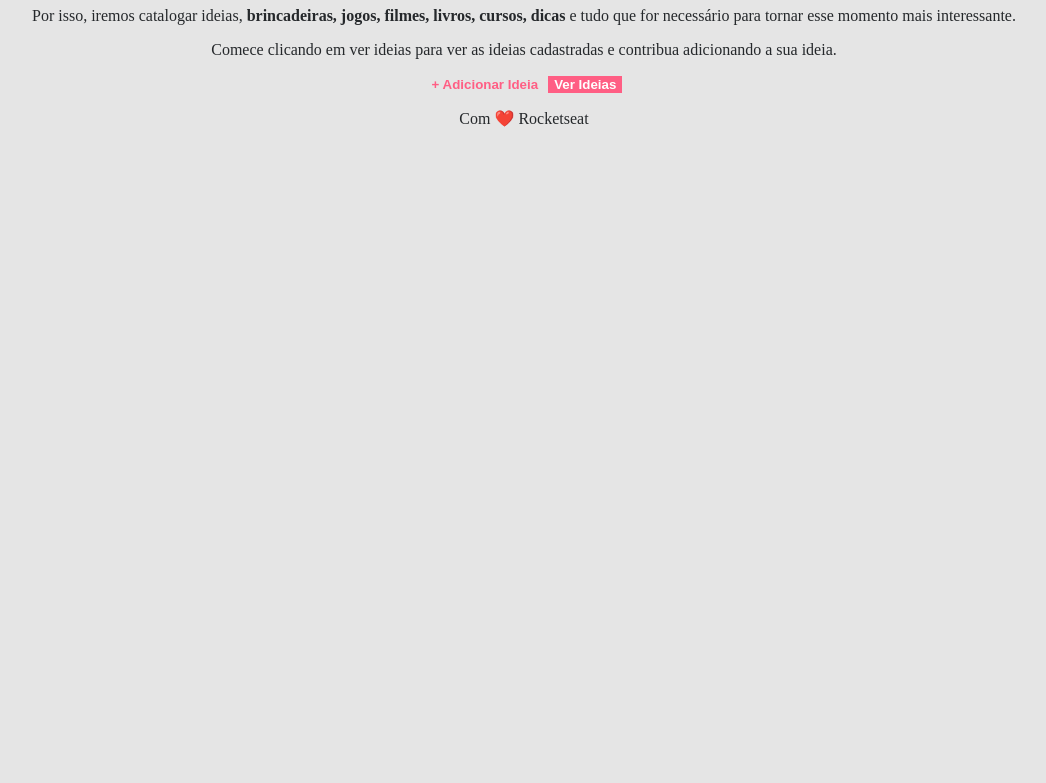
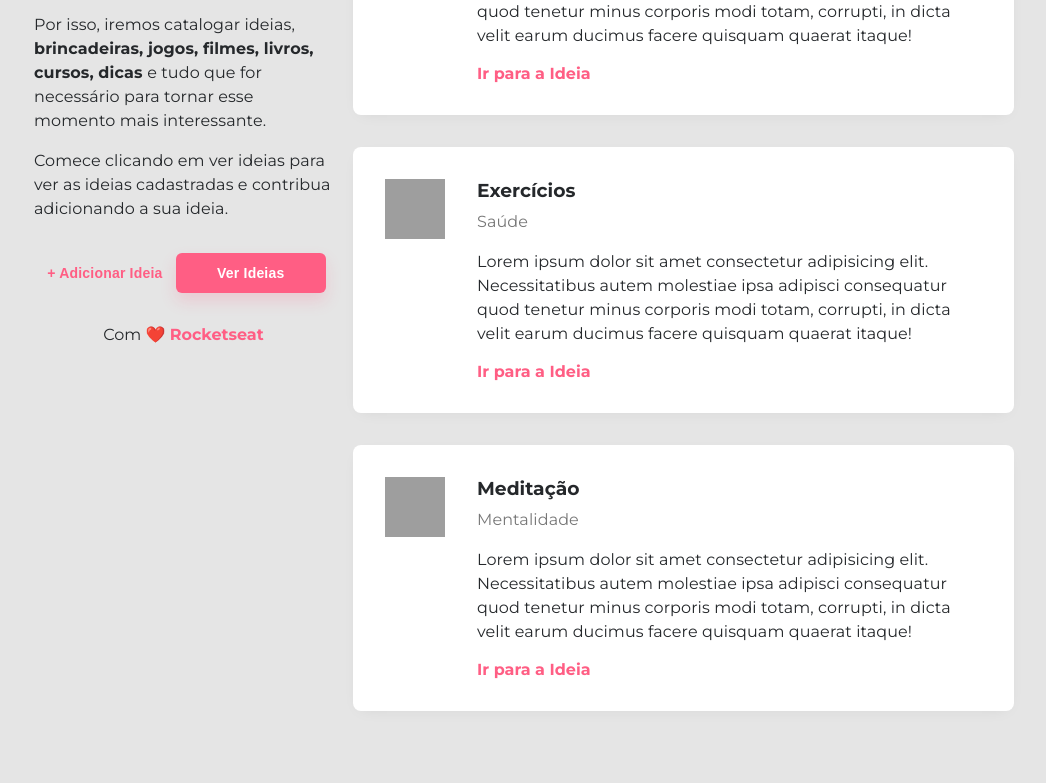
Before and after one commit to MyLearnHub/Bootcamp-Full-Stack-Rocketseat, a plain HTML site: page index.html in a window 1280 px wide. Shown: the part 191-974 px from the top of the page, without its empty margins (116-1162 px from the left). Before the commit the page ends 800 px from the top, so only its background shows below. Drawn offline with Linux system fonts and the light colour scheme; grey boxes are pictures that could not be loaded.

Commit message:
feat: styling main cards and importing fonts

```diff
--- a/index.html
+++ b/index.html
@@ -4,29 +4,106 @@
     <meta charset="UTF-8" />
     <meta name="viewport" content="width=device-width, initial-scale=1.0" />
     <title>Casa Criativa</title>
-    <link rel="stylesheet" href="style.css">
+    <link rel="preconnect" href="https://fonts.googleapis.com">
+<link rel="preconnect" href="https://fonts.gstatic.com" crossorigin>
+<link href="https://fonts.googleapis.com/css2?family=Montserrat:300,400,600,700&display=swap" rel="stylesheet">
+    <link rel="stylesheet" href="style.css" />
   </head>
   <body>
-    <h1>Casa Criativa</h1>
-    <img src="logo.png" alt="" />
+    <div id="container">
+      <section id="intro">
+        <header>
+          <img src="logo.png" alt="Imagem da Logomarca" />
+        </header>
+
+        <main>
           <p>Ficar em casa em períodos longos, não deve ser nada fácil.</p>
 
           <p>
             Por isso, iremos catalogar ideias,
-      <strong> brincadeiras, jogos, filmes, livros, cursos, dicas </strong> e
-      tudo que for necessário para tornar esse momento mais interessante.
+            <strong>
+              brincadeiras, jogos, filmes, livros, cursos, dicas
+            </strong>
+            e tudo que for necessário para tornar esse momento mais
+            interessante.
           </p>
 
           <p>
-      Comece clicando em ver ideias para ver as ideias cadastradas e contribua
-      adicionando a sua ideia.
+            Comece clicando em ver ideias para ver as ideias cadastradas e
+            contribua adicionando a sua ideia.
           </p>
+        </main>
 
+        <section id="buttons">
           <button>+ Adicionar Ideia</button>
           <button class="fat">Ver Ideias</button>
+        </section>
 
-    <p id="footer">Com ❤️ <a href="https://rocketseat.com.br">Rocketseat</a></p>
+        <footer>
+          Com ❤️ <a href="https://rocketseat.com.br">Rocketseat</a>
+        </footer>
+      </section>
 
-    <script src="script.js"></script>
+      <section id="last-ideias">
+        <div class="idea">
+          <img
+            src="https://cdn-icons-png.flaticon.com/512/2729/2729007.png"
+            alt="Imagem de Curso de Programação"
+          />
+
+          <div class="content">
+            <h3>Cursos de Programação</h3>
+            <p>Estudo</p>
+            <div class="description">
+              Lorem ipsum dolor sit amet consectetur adipisicing elit.
+              Necessitatibus autem molestiae ipsa adipisci consequatur quod
+              tenetur minus corporis modi totam, corrupti, in dicta velit earum
+              ducimus facere quisquam quaerat itaque!
+            </div>
+            <a href="#">Ir para a Ideia</a>
+          </div>
+        </div>
+
+        <div class="idea">
+          <img
+            src="https://cdn-icons-png.flaticon.com/512/2729/2729005.png "
+            alt="Imagem de Exercícios"
+          />
+
+          <div class="content">
+            <h3>Exercícios</h3>
+            <p>Saúde</p>
+            <div class="description">
+              Lorem ipsum dolor sit amet consectetur adipisicing elit.
+              Necessitatibus autem molestiae ipsa adipisci consequatur quod
+              tenetur minus corporis modi totam, corrupti, in dicta velit earum
+              ducimus facere quisquam quaerat itaque!
+            </div>
+            <a href="#">Ir para a Ideia</a>
+          </div>
+        </div>
+
+        <div class="idea">
+          <img
+            src="https://cdn-icons-png.flaticon.com/512/2729/2729027.png"
+            alt="Imagem de Meditação"
+          />
+
+          <div class="content">
+            <h3>Meditação</h3>
+            <p>Mentalidade</p>
+            <div class="description">
+              Lorem ipsum dolor sit amet consectetur adipisicing elit.
+              Necessitatibus autem molestiae ipsa adipisci consequatur quod
+              tenetur minus corporis modi totam, corrupti, in dicta velit earum
+              ducimus facere quisquam quaerat itaque!
+            </div>
+            <a href="#">Ir para a Ideia</a>
+          </div>
+        </div>
+      </section>
+    </div>
+
+    <script src="scripts.js"></script>
   </body>
 </html>
--- a/style.css
+++ b/style.css
@@ -1,26 +1,110 @@
 body {
   background: #e5e5e5;
   color: #25282b;
+  font-family: "Montserrat", sans-serif;
+  margin: 0;
+}
+
+.hide {
+  display: none;
+}
+
+a {
+  color: #ff5e84;
+  font-weight: bold;
+  text-decoration: none;
+}
+
+a:hover {
+  text-decoration: underline;
+}
+
+p,
+.description {
+  font-size: 16px;
+  line-height: 24px;
+  letter-spacing: .1px;
+}
+
+#container {
+  width: 80%;
+  max-width: 980px;
+  margin: 40px auto;
+  display: flex;
+}
+
+#intro {
+  width: 300px;
+  margin-right: 20px;
+}
+
+main {
+  margin: 32px 0;
+}
+
+#buttons {
+  display: flex;
+  justify-content: space-evenly;
+  margin-bottom: 32px;
+}
+
+button {
+  background: none;
+  color: #ff5e84;
+  border: none;
+  font-size: 14px;
+  font-weight: bold;
+  line-height: 18px;
+  letter-spacing: .2px;
+  cursor: pointer;
+  outline: none;
+}
+
+button:hover {
+  text-decoration: underline;
+}
+
+button.fat {
+  color: white;
+  background: #ff5e84;
+  width: 150px;
+  height: 40px;
+  border-radius: 6px;
+  box-shadow: 0 8px 16px #ff5e8432;
+}
+
+button.fat:hover {
+  text-decoration: none;
+}
+
+footer {
   text-align: center;
 }
 
-button {
-  color: #ff5e84;
-  border: none;
-  font-weight: bold;
-  background: none;
+.idea {
+  display: flex;
+  background-color: #fff;
+  box-shadow: 0 4px 16px -8px rgba(1, 1, 1, 0.1);
+  border-radius: 8px;
+  padding: 32px;
+  margin-bottom: 32px;
 }
 
-.fat {
-  color: white;
-  background: #ff5e84;
+.idea img {
+  width: 60px;
+  height: 60px;
+  margin-right: 32px;
 }
 
-#footer a {
-    color: #25282B;
-    text-decoration: none;
+.idea h3 {
+  margin: 0;
 }
 
-.hide {
-    display: none;
+.idea p {
+  margin: 8px 0;
+  color: #777;
 }
+
+.idea .description {
+  margin: 16px 0;
+}
```
Also changed, not shown: scripts.js (renamed from script.js). Lines whose indentation alone changed are shown as unchanged.
